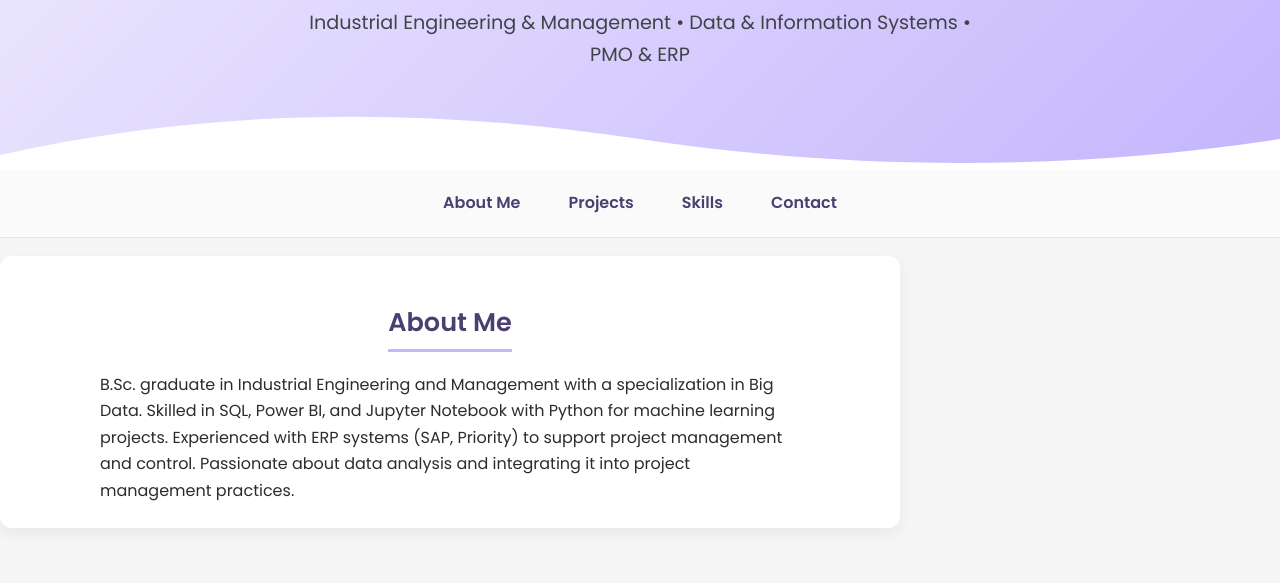
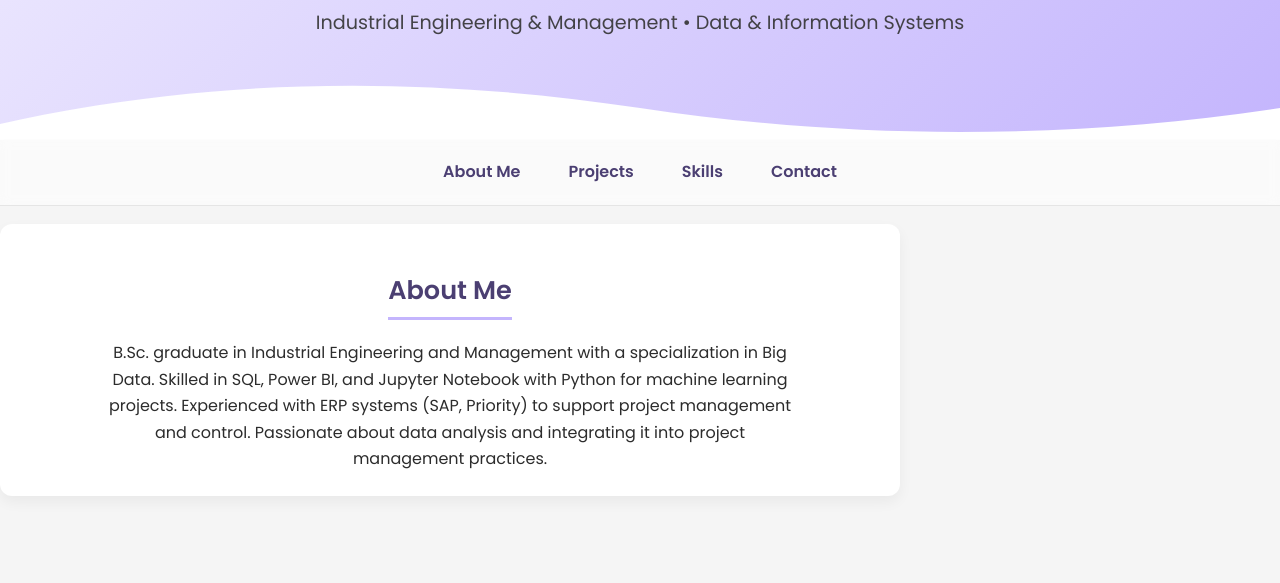
Before and after one commit to NoaEizenkot/noaeizenkot.github.io, a plain HTML site: page index.html in a window 1280 px wide. Shown: the part 147-730 px from the top of the page. Drawn offline with Linux system fonts and the light colour scheme.

Commit message:
Update index.html

```diff
--- a/index.html
+++ b/index.html
@@ -28,6 +28,7 @@
     .hero-wave{position:absolute;left:0;right:0;bottom:-1px;line-height:0;}
     .hero-wave svg{display:block;width:100%;height:80px;}
     .hero-wave path{fill:var(--paper);}
+
     nav{
       background:#fff8; backdrop-filter:blur(6px);
       display:flex;justify-content:center;gap:20px;padding:12px 18px;
@@ -38,23 +39,31 @@
       border-radius:999px;transition:0.3s;
     }
     nav a:hover{background:var(--lavender);color:#2c2c2c;}
+
     section{padding:50px 20px;max-width:900px;margin:0 auto;text-align:center;}
     section h2{
       font-size:1.6rem;color:#4b3f72;margin-bottom:20px;display:inline-block;
       border-bottom:3px solid var(--lilac);padding-bottom:6px;
     }
-    section p, section ul{
-      text-align:left;max-width:700px;margin:0 auto;
+    /* כאן מרכזים את כל הטקסט בתוך הסקשנים */
+    section p,
+    section ul{
+      text-align:center;
+      max-width:700px;
+      margin:0 auto;
     }
+
     .card,.project{
       background:var(--paper);border-radius:12px;padding:24px;margin:18px 0;
       box-shadow:0 6px 14px rgba(0,0,0,0.05);transition:0.3s;
     }
     .project:hover{transform:translateY(-3px);box-shadow:0 10px 20px rgba(0,0,0,0.08);}
     .project h3{margin:0 0 8px;color:#4b3f72;}
-    ul{list-style-type:square;padding-left:20px;}
+
+    ul{list-style-type:square; list-style-position:inside; padding-left:0; }
     a{color:#4b3f72;font-weight:600;text-decoration:none;}
     a:hover{color:#6d28d9;}
+
     footer{
       text-align:center;background:linear-gradient(135deg,var(--lilac),var(--lavender));
       color:#333;padding:20px;margin-top:40px;
@@ -64,8 +73,12 @@
 <body>
   <header>
     <h1>Noa Eizenkot</h1>
-    <p>Industrial Engineering &amp; Management • Data &amp; Information Systems • PMO &amp; ERP</p>
-    <div class="hero-wave"><svg viewBox="0 0 1440 80" preserveAspectRatio="none"><path d="M0,64 C240,16 480,16 720,48 C960,80 1200,80 1440,48 L1440,160 L0,160 Z"></path></svg></div>
+    <p>Industrial Engineering &amp; Management • Data &amp; Information Systems</p>
+    <div class="hero-wave">
+      <svg viewBox="0 0 1440 80" preserveAspectRatio="none">
+        <path d="M0,64 C240,16 480,16 720,48 C960,80 1200,80 1440,48 L1440,160 L0,160 Z"></path>
+      </svg>
+    </div>
   </header>
 
   <nav>
```
